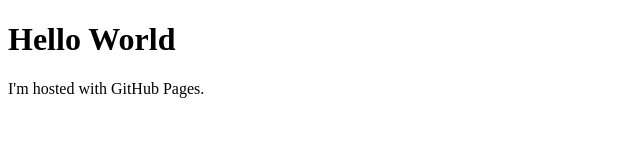
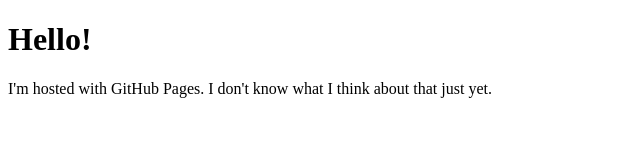
Before and after one commit to Vikingo47/Vikingo47.github.io, a plain HTML site: page index.html in a window 1280 px wide. Shown: the whole page, without its empty margins (0-640 px from the left). Drawn offline with Linux system fonts and the light colour scheme.

Commit message:
changed index.html text

```diff
--- a/index.html
+++ b/index.html
@@ -1,7 +1,7 @@
 <!DOCTYPE html>
 <html>
 <body>
-<h1>Hello World</h1>
-<p>I'm hosted with GitHub Pages.</p>
+<h1>Hello!</h1>
+<p>I'm hosted with GitHub Pages. I don't know what I think about that just yet.</p>
 </body>
 </html>
```
